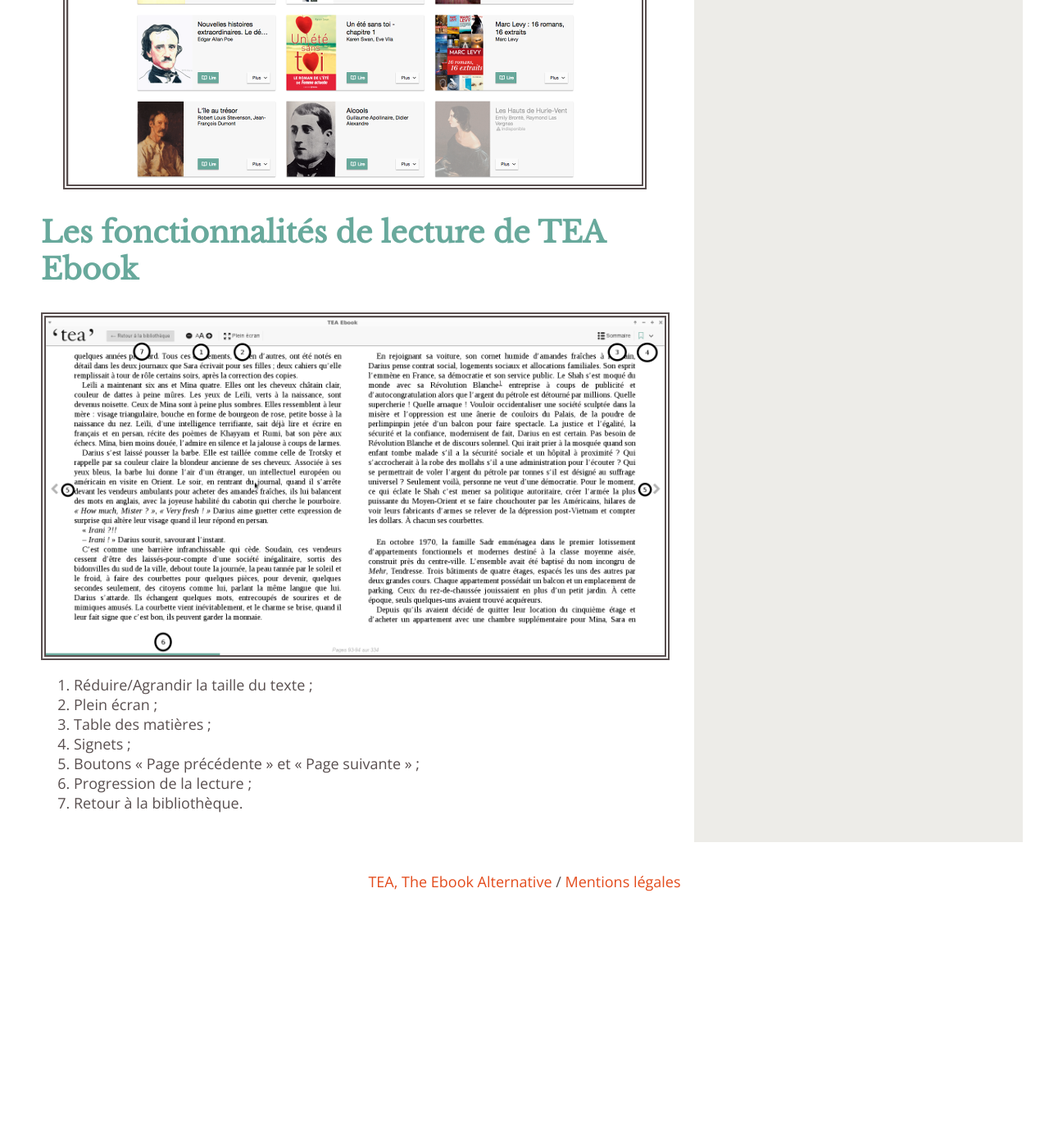
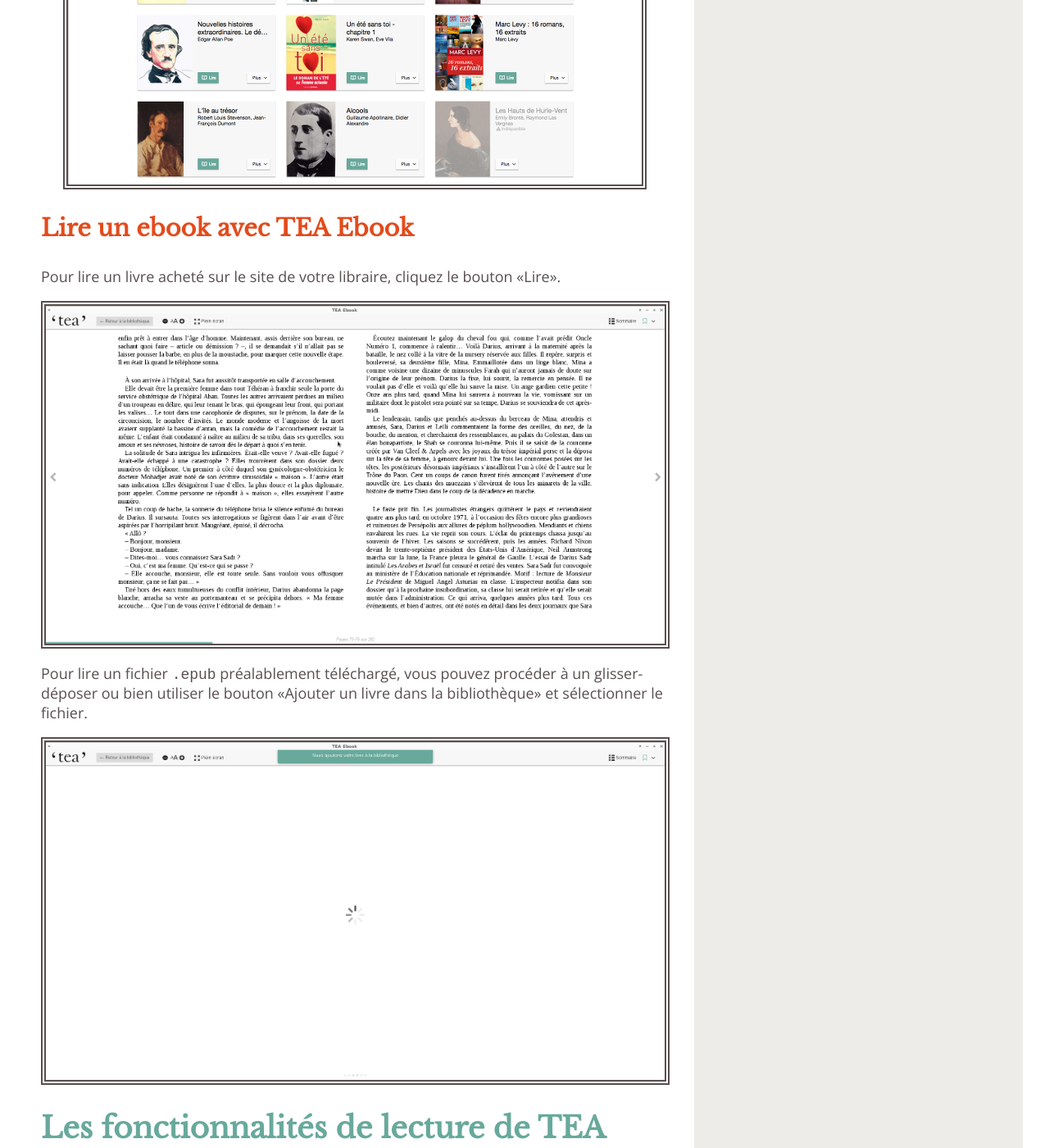
Before and after one commit to TEA-ebook/help-center, a Jekyll site: the page built from _pages/tea-ebook.md, in a window 1280 px wide and 1400 px high, scrolled down 7729 px. Shown: the whole window at 82% size. Built offline with Jekyll 4.4.1, drawn with Linux system fonts in a browser that asks for light colours; before the commit the page ends 8834 px from its top, so only the background shows below that; some of the changed text lies outside the part shown.

Commit message:
Ajout d'une section Lire avec TEA Ebook

```diff
--- a/_pages/tea-ebook.md
+++ b/_pages/tea-ebook.md
@@ -44,6 +44,19 @@
 
 ![](/images/tea-ebook-library.png)
 
+{% include anchor.html id="lire-tea-ebook" label="Lire un ebook avec TEA Ebook" %}
+
+### Lire un ebook avec TEA Ebook
+
+Pour lire un livre acheté sur le site de votre libraire, cliquez le bouton «Lire».
+
+![](/images/tea-ebook-lecture.png)
+
+Pour lire un fichier `.epub` préalablement téléchargé, vous pouvez procéder à un glisser-déposer ou bien utiliser le bouton «Ajouter un livre dans la bibliothèque» et sélectionner le fichier.
+
+![](/images/tea-ebook-ajouter.png)
+
+
 
 {% include anchor.html id="fonctionalités-tea-ebook" label="Les fonctionnalités de lecture de TEA Ebook" %}
 
```
Also changed, not shown: _includes/lire-ade.md (renamed from _includes/lire-ordinateur.md), images/tea-ebook-ajouter.png (added), images/tea-ebook-lecture.png (added).
